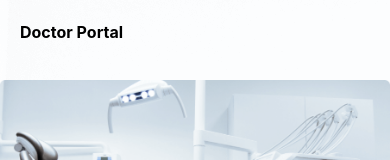
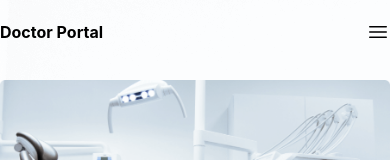
Before and after one commit to suportdevs/doctor_portal_client, a React (Create React App) app: page / in a window 390 px wide. Shown: the top 160 px of the page. Built offline with nearby package versions, Linux system fonts and the light colour scheme.

Commit message:
home page responsive

```diff
--- a/package.json
+++ b/package.json
@@ -7,6 +7,7 @@
     "@fortawesome/free-regular-svg-icons": "^6.2.1",
     "@fortawesome/free-solid-svg-icons": "^6.2.1",
     "@fortawesome/react-fontawesome": "^0.2.0",
+    "@heroicons/react": "^2.0.13",
     "@testing-library/jest-dom": "^5.16.5",
     "@testing-library/react": "^13.4.0",
     "@testing-library/user-event": "^13.5.0",
--- a/src/components/ExceptionalCare/ExceptionalCare.js
+++ b/src/components/ExceptionalCare/ExceptionalCare.js
@@ -7,10 +7,10 @@ const ExceptionalCare = () => {
         <div className='container mx-auto mt-20 mb-44'>
             <div className="lg:grid lg:grid-cols-2 lg:gap-32 items-center">
                 <div className='place-self-end'>
-                    <img src={treatmentImg} alt="" className='w-96' />
+                    <img src={treatmentImg} alt="" className='w-full lg:w-96' />
                 </div>
-                <div className='w-96 text-center lg:text-left'>
-                    <h1 className='font-bold text-5xl'>Exceptional Dental Care, on Your Terms</h1>
+                <div className='lg:w-96 text-center lg:text-left'>
+                    <h1 className='font-bold text-5xl mt-5 lg:mt-0'>Exceptional Dental Care, on Your Terms</h1>
                     <p className='my-10'>It is a long established fact that a reader will be distracted by the readable content of a page when looking at its layout. The point of using Lorem Ipsumis that it has a more-or-less normal distribution of letters,as opposed to using 'Content here, content here', making it look like readable English. Many desktop publishing packages and web page</p>
                     <Button>Get Started</Button>
                 </div>
--- a/src/components/Navbar/Navbar.js
+++ b/src/components/Navbar/Navbar.js
@@ -1,13 +1,17 @@
-import React from 'react';
+import React, { useState } from 'react';
+import { Bars3Icon } from "@heroicons/react/24/solid";
 
 const Navbar = () => {
+    const [toggleMenu, setToggleMenu] = useState();
     return (
         <div className='absolute left-0 top-0 right-0 z-10 container mx-auto'>
             <div className="grid grid-cols-2">
                 <div>
-                    <h2 className='p-5 font-bold'>Doctor Portal</h2>
+                    <h2 className='py-5 font-bold'>Doctor Portal</h2>
                 </div>
-                <div className='hidden lg:flex justify-self-end items-center'>
+                <div className='flex justify-self-end items-center'>
+                    <Bars3Icon className='w-6 lg:hidden'/>
+                    <div className='hidden lg:block'>
                         <a className='p-3 cursor-pointer hover:bg-gray-700 hover:rounded hover:text-gray-300'>Home</a>
                         <a className='p-3 cursor-pointer hover:bg-gray-700 hover:rounded hover:text-gray-300'>About</a>
                         <a className='p-3 cursor-pointer hover:bg-gray-700 hover:rounded hover:text-gray-300'>Appointment</a>
@@ -17,6 +21,7 @@ const Navbar = () => {
                     </div>
                 </div>
             </div>
+        </div>
     );
 };
 
```
Also changed, not shown: 1 other file (tests, documents, lock files or other folders). Lines whose indentation alone changed are shown as unchanged.
